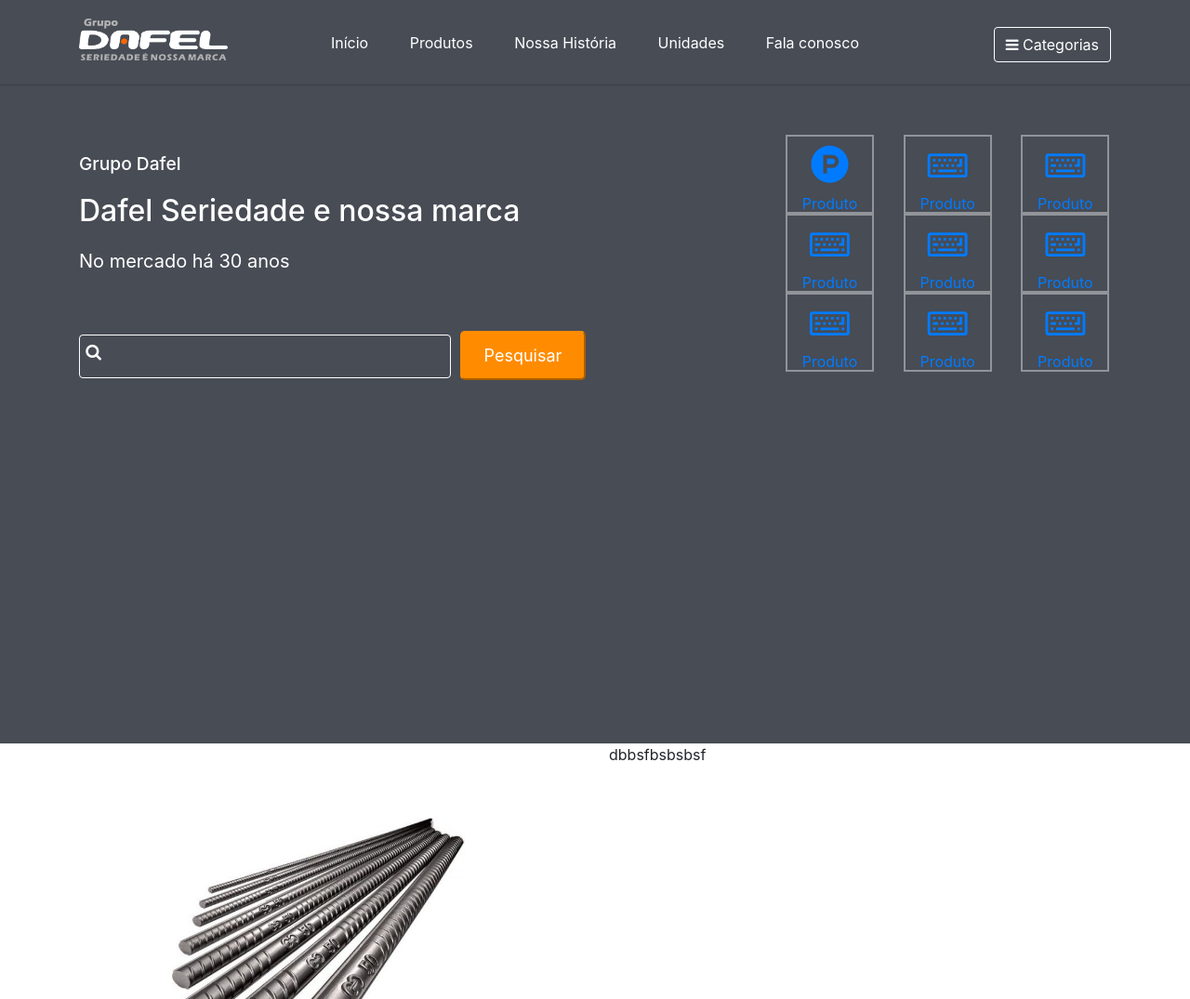
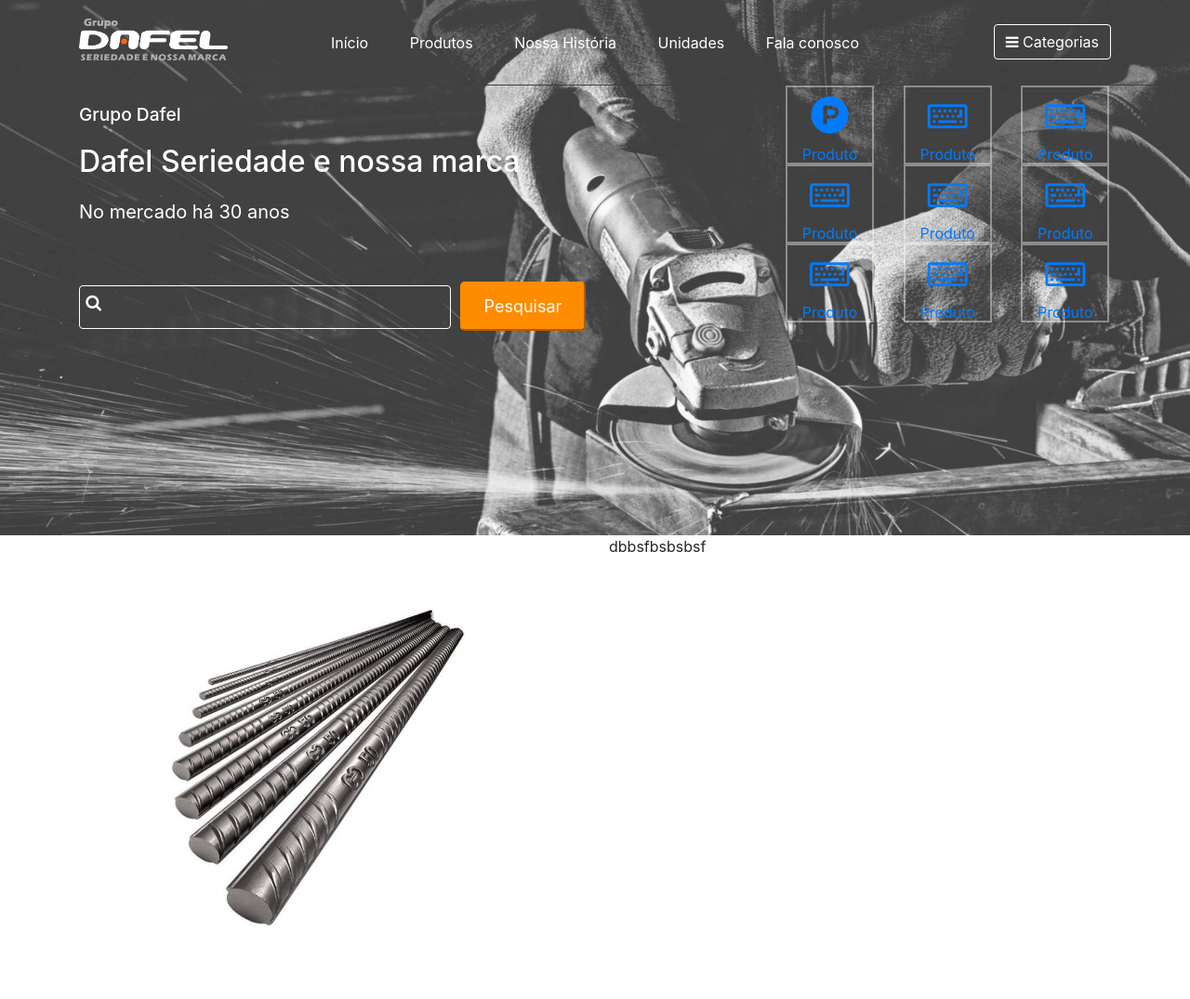
Before and after one commit to alessandroFutura/grupodafel.com.br, a PHP site: page / in a window 1280 px wide. Shown: the top 1075 px of the page at 93% size. After the commit the page ends 996 px from the top, so only its background shows below. Run offline with PHP 8.4, Linux system fonts and the light colour scheme.

Commit message:
Beta
- Alterações no header

```diff
--- a/public/css/header.css
+++ b/public/css/header.css
@@ -3,16 +3,15 @@ header
     top: 0;
     left: 0;
     right: 0;
+    z-index: 2;
     height: 92px;
     position: fixed;
-    padding-top: 10px;
     border-bottom: 1px solid #3F3E48;
-    z-index: 1;
 }
 
 header .container .logo
 {
-    padding: 10px 0;
+    padding: 20px 0;
 }
 
 header .container .logo img
@@ -28,12 +27,11 @@ header .container .menu
 
 header .container .menu a
 {
-    height: 32px;
+    color: #fff;
+    padding: 34px 20px;
+    display: inline-block;
+    text-decoration: none;
     transition: all .3s ease;
-    padding: 24px 20px;
-    color: #fff;
-    text-decoration: none;
-    display: inline-block;
 }
 
 header .container .menu a:hover
@@ -43,6 +41,6 @@ header .container .menu a:hover
 
 header .container .categories
 {
-    padding: 19px 0 24px;
+    padding: 26px 0;
     text-align: right;
 }
--- a/public/css/slide.css
+++ b/public/css/slide.css
@@ -1,8 +1,26 @@
-.slide
+.features
 {
-    height: 600px;
-    background-color: #474C55;
-    padding-top: 145px;
+    position: relative;
+}
+
+.features .carousel .overlay
+{
+    top: 0;
+    left: 0;
+    right: 0;
+    bottom: 0;
+    position: absolute;
+}
+
+.features .body
+{
+    top: 0;
+    left: 0;
+    right: 0;
+    bottom: 0;
+    z-index: 1;
+    padding: 92px 0;
+    position: absolute;
 }
 
 .top-text
--- a/public/js/global.js
+++ b/public/js/global.js
@@ -10,7 +10,6 @@ Global = {
     headerBackground: function(){
         Global.scrollTop = $(document).scrollTop();
         $('header').css({
-            'padding-top': (Global.scrollTop > 10 ? 0 : (10-Global.scrollTop)) + 'px',
             'background-color': 'rgba(0,0,0,' + (Global.scrollTop/200) + ')'
         });
     }
--- a/public/js/slide.js
+++ b/public/js/slide.js
@@ -6,7 +6,8 @@ $(document).ready(function(){
 });
 
 Home = {
+    factor: 0.45,
     slideHeight: function () {
-        $('.slide').css('height',$(window).height());
+        $('.carousel-item').css('height',$(window).width()*Home.factor);
     }
 };
```
Also changed, not shown: templates/slide.html (+18 -1 lines), public/favicon.ico (added), public/images/slide/image-01.jpg (added), public/images/slide/image-02.jpg (added), public/images/slide/image-03.jpg (added).
